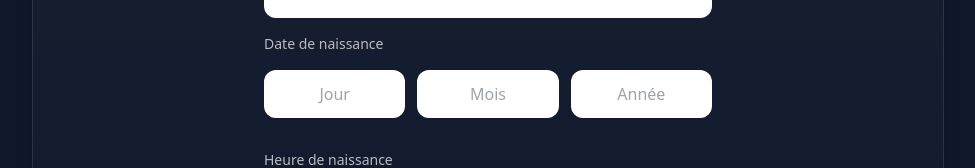
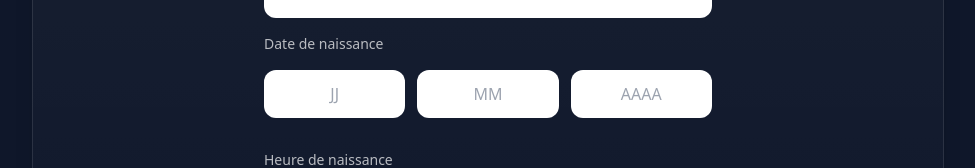
Before and after one commit to arnaudcrestey/life-decision, a Next.js app: page /resultat in a window 1280 px wide. Shown: the part 855-1023 px from the top of the page, without its empty margins (152-1127 px from the left). Built offline with nearby package versions, Linux system fonts and the light colour scheme.

Commit message:
Update page.tsx

```diff
--- a/app/resultat/page.tsx
+++ b/app/resultat/page.tsx
@@ -287,7 +287,7 @@ Date de naissance
 type="text"
 inputMode="numeric"
 maxLength={2}
-placeholder="Jour"
+placeholder="JJ"
 value={birthDay}
 onChange={(e)=>setBirthDay(onlyNumber(e.target.value))}
 className="rounded-xl bg-white px-4 py-3 text-black text-center outline-none"
@@ -297,7 +297,7 @@ className="rounded-xl bg-white px-4 py-3 text-black text-center outline-none"
 type="text"
 inputMode="numeric"
 maxLength={2}
-placeholder="Mois"
+placeholder="MM"
 value={birthMonth}
 onChange={(e)=>setBirthMonth(onlyNumber(e.target.value))}
 className="rounded-xl bg-white px-4 py-3 text-black text-center outline-none"
@@ -307,7 +307,7 @@ className="rounded-xl bg-white px-4 py-3 text-black text-center outline-none"
 type="text"
 inputMode="numeric"
 maxLength={4}
-placeholder="Année"
+placeholder="AAAA"
 value={birthYear}
 onChange={(e)=>setBirthYear(onlyNumber(e.target.value))}
 className="rounded-xl bg-white px-4 py-3 text-black text-center outline-none"
```
